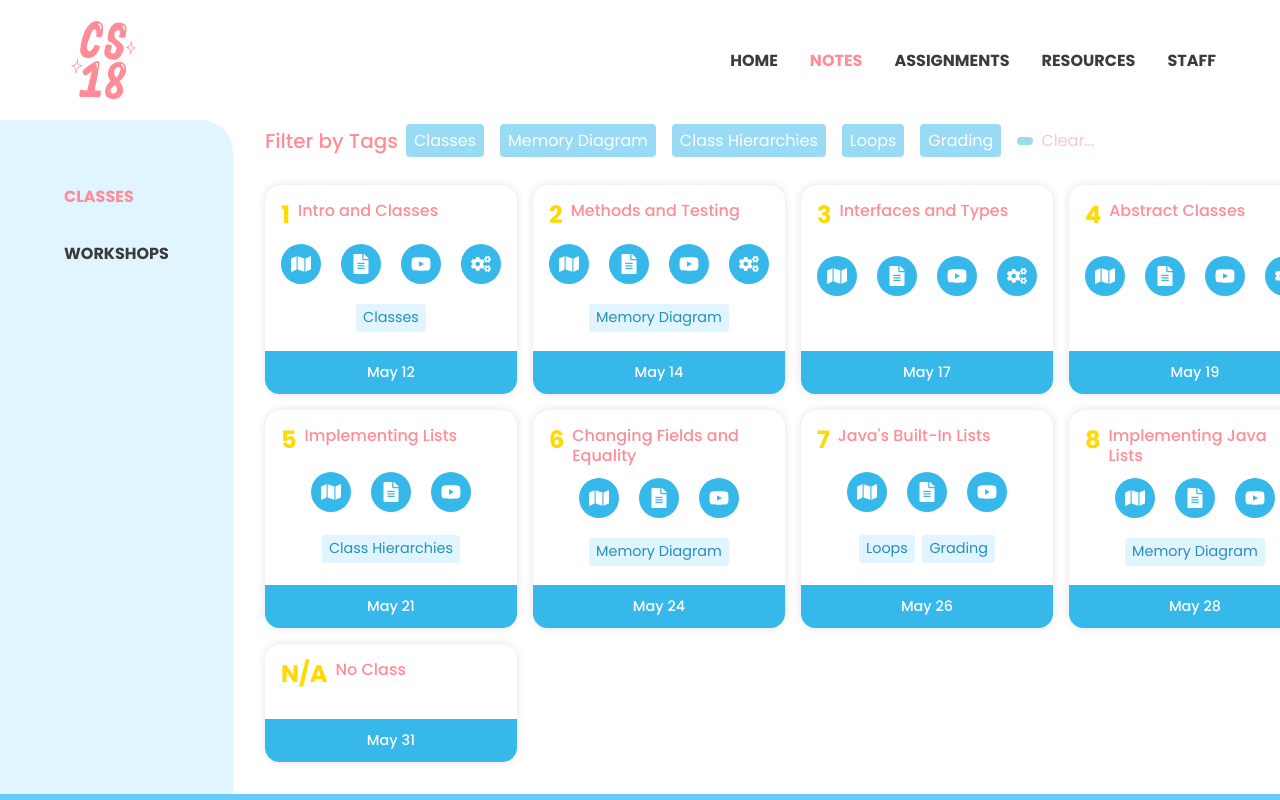
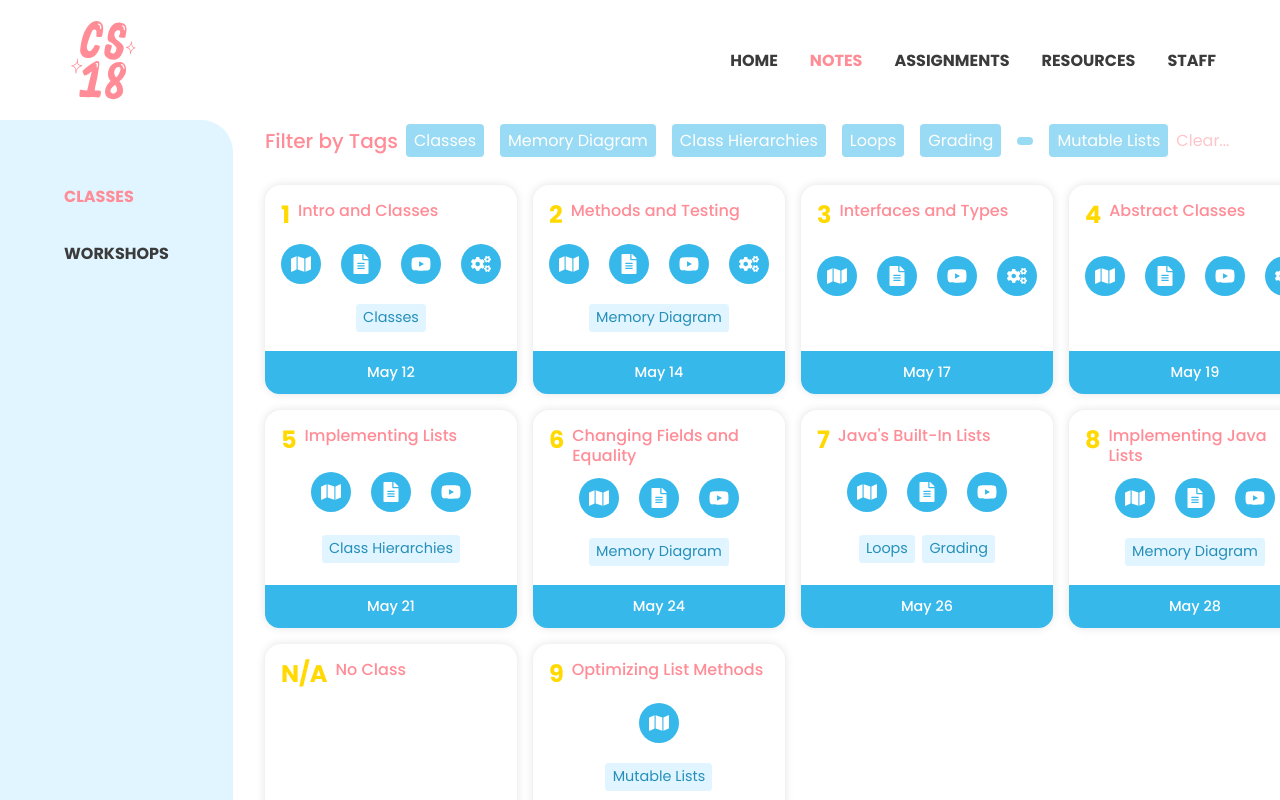
Before and after one commit to cs18-summer-2021/cs18-summer-2021.github.io, a React (Create React App) app: page /classes in a window 1280 px wide. Shown: the top 800 px of the page. Built offline with nearby package versions, Linux system fonts and the light colour scheme.

Commit message:
lec9 setup

```diff
--- a/src/Info/Notes/Classes/Classes.js
+++ b/src/Info/Notes/Classes/Classes.js
@@ -131,7 +131,18 @@ const classes = [
 	},
  	{
 	    number: "N/A", title: "No Class", outDate: "May 31", active: true
-	}
+	},
+        {
+		number: 9, title: "Optimizing List Methods", outDate: "Jun 1", active: true,
+		links: [
+		    makeIcon(iconType.SETUP, "https://hackmd.io/@cs18-spring-2021/lec09setup-sum")
+		    /*,
+		    makeIcon(iconType.NOTES, makeUrl(9, "08mutablelists.pdf")),
+		    makeIcon(iconType.VIDEO, "https://brown.hosted.panopto.com/Panopto/Pages/Viewer.aspx?id=9524be5f-e0f3-4b66-8c2e-ad36010abbab")
+*/
+		],
+		tags: ["Mutable Lists"]
+	},
 
 ]
 
```
Also changed, not shown: 1 other file (tests, documents, lock files or other folders).
